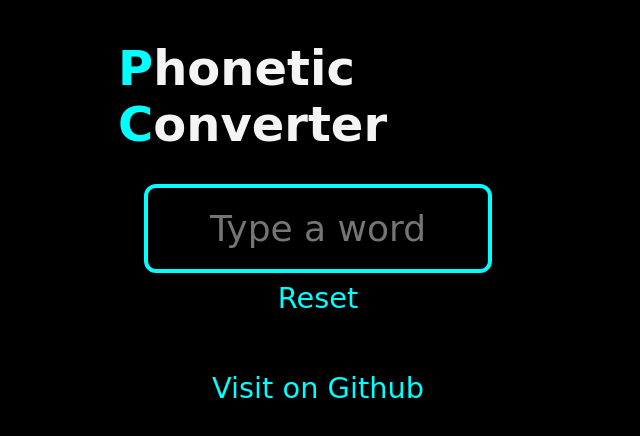
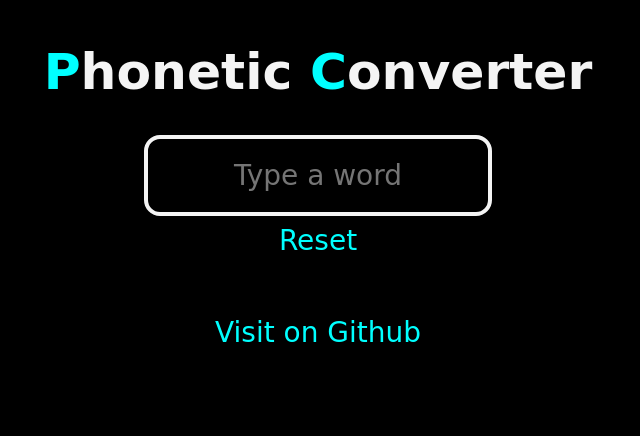
Before and after one commit to sfritsen/phonetic-converter, a plain HTML site: page index.html in a window 1280 px wide. Shown: the whole page, without its empty margins (322-962 px from the left). Drawn offline with Linux system fonts and the light colour scheme; a web font is replaced by a local one.

Commit message:
Code cleanup

```diff
--- a/style.css
+++ b/style.css
@@ -1,11 +1,10 @@
 @import url('https://fonts.googleapis.com/css2?family=Neucha&display=swap');
 
 :root {
-    font-size: 24px;
     --font: 'Neucha', cursive;
     --bg-color: black;
     --font-color: #f4f4f4;
-    --input-border-color: white;
+    --input-border-color: #f4f4f4;
     --accent-color: #00FFFF;
 }
 
@@ -18,6 +17,7 @@ body {
     font-family: var(--font);
     background: var(--bg-color);
     color: var(--font-color);
+    white-space: nowrap;
 }
 
 @media (min-width: 400px) {
@@ -31,19 +31,22 @@ body {
 }
 @media (min-width: 500px) {
     body {
-        font-size: 24px;
+        font-size: 28px;
     }
     input {
         max-width: 350px;
     }
 }
+
 h1 span, .output span {
     display: inline-block;
 }
+
 h1 {
-    font-size: 2em;
+    font-size: 1.8em;
     color: var(--font-color);
 }
+
 h1 span::first-letter, .output span::first-letter {
     color: var(--accent-color);
     font-weight: bold;
@@ -58,8 +61,8 @@ a:focus {
     text-decoration: none;
     color: var(--accent-color);
     padding: 8px;
-    font-size: 1.2em;
 }
+
 a:hover {
     color: var(--font-color);
 }
@@ -68,31 +71,32 @@ input {
     display: block;
     background: var(--bg-color);
     font-family: inherit;
-    font-size: 1.5em;
+    font-size: inherit;
     color: var(--font-color);
     padding: 20px;
     border: 4px solid var(--input-border-color);
-    border-radius: 12px;
+    border-radius: 16px;
     text-align: center;
     outline: none;
 }
-input:focus {
+
+input:hover {
     border: 4px solid var(--accent-color);
 }
 
 .output {
     font-family: inherit;
     margin-top: 25px;
-    font-size: 1.4em;
     line-height: 1;
     text-align: center;
     text-transform: capitalize;
-    margin-bottom: 15px;
+    margin-bottom: 18px;
 }
 
 .yayGood {
-    margin-right: 5px;
+    margin-right: 4px;
 }
+
 .error {
     color: orangered;
 }
```
